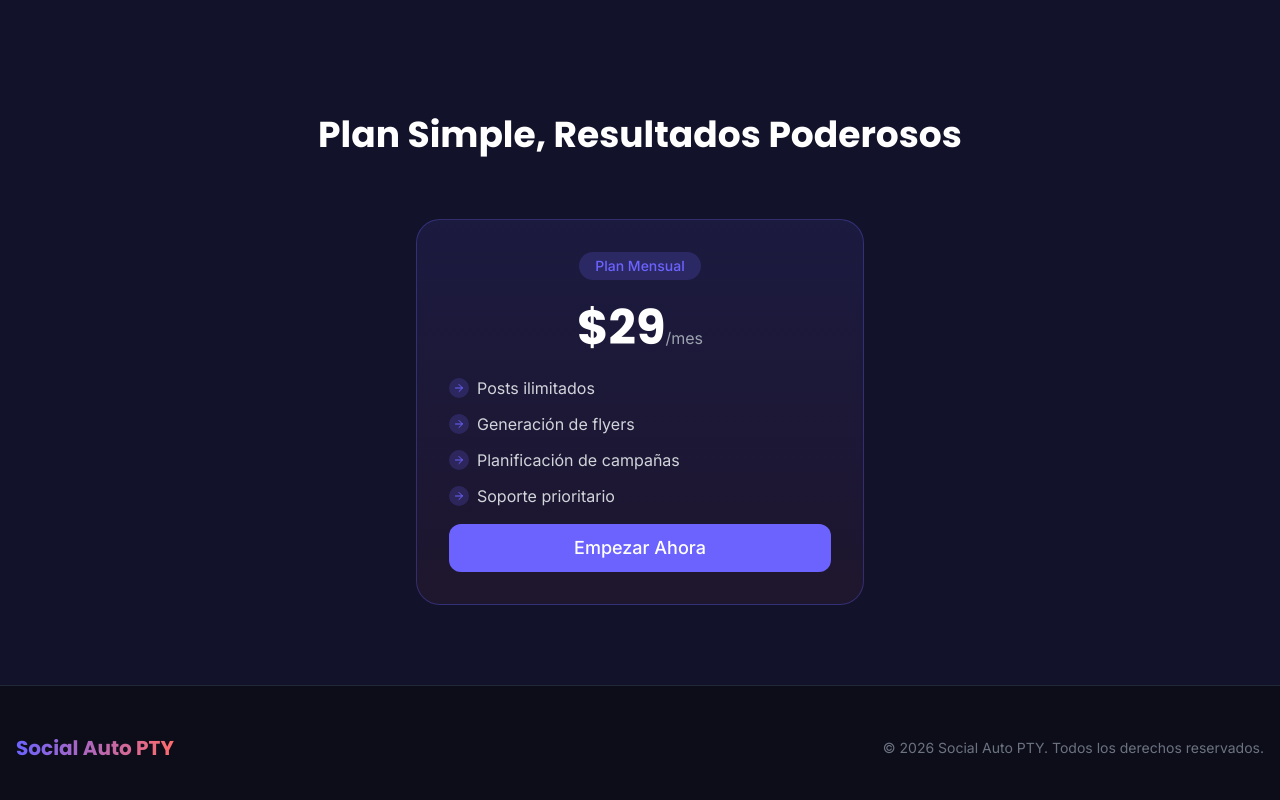
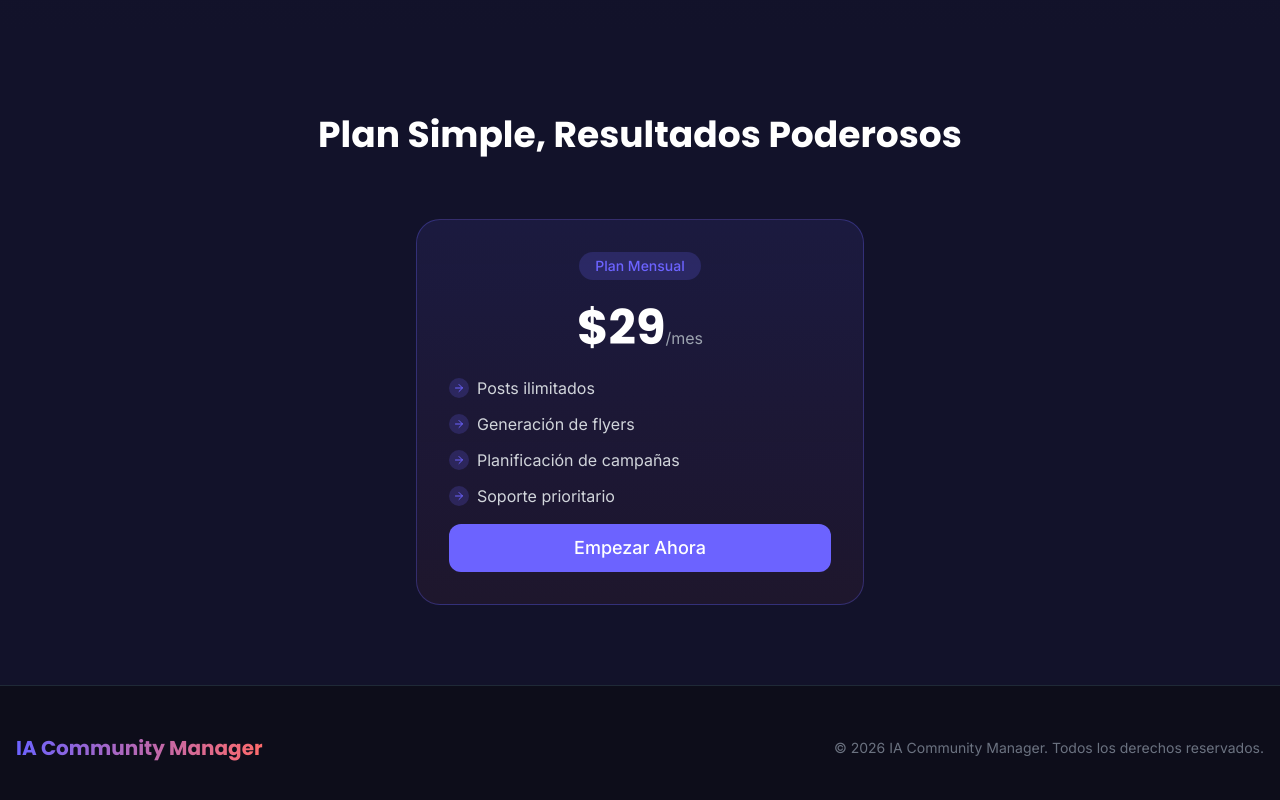
Before and after one commit to gladariu/IA-Community-Manager, a React (Vite) app in the folder app/frontend/: page / in a window 1280 px wide. Shown: the part 2419-3219 px from the top of the page. Built offline with nearby package versions, Linux system fonts and the light colour scheme; no server answers.

Commit message:
change app name to IA Community Manager

```diff
--- a/app/frontend/src/pages/Index.tsx
+++ b/app/frontend/src/pages/Index.tsx
@@ -177,10 +177,10 @@ export default function Index() {
         <div className="container mx-auto max-w-7xl px-4">
           <div className="flex flex-col md:flex-row justify-between items-center gap-4">
             <span className="text-xl font-bold font-['Poppins'] bg-gradient-to-r from-[#6C63FF] to-[#FF6B6B] bg-clip-text text-transparent">
-              Social Auto PTY
+              IA Community Manager
             </span>
             <p className="text-gray-500 text-sm">
-              © 2026 Social Auto PTY. Todos los derechos reservados.
+              © 2026 IA Community Manager. Todos los derechos reservados.
             </p>
           </div>
         </div>
```
